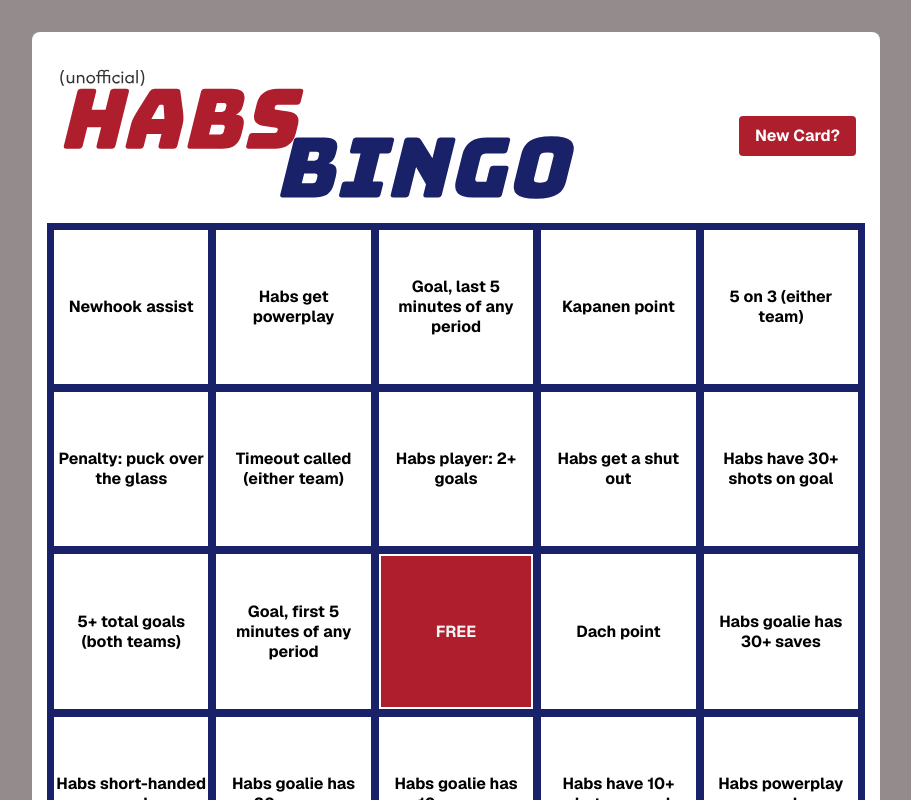
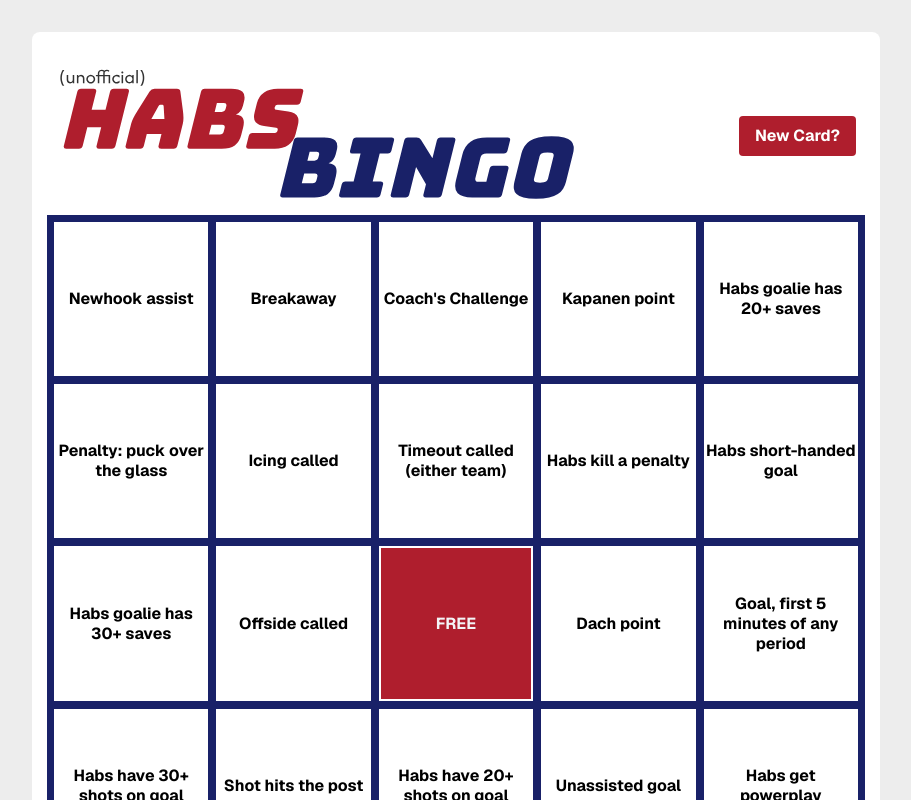
Before and after one commit to MauBrau/habs-bingo, a Next.js app: page / in a window 1280 px wide. Shown: the top 800 px of the page, without its empty margins (184-1095 px from the left). Built offline with nearby package versions, Linux system fonts and the light colour scheme.

Commit message:
Prettier bingo handling, more tile options

```diff
--- a/app/assets/bingo-board.json
+++ b/app/assets/bingo-board.json
@@ -145,6 +145,42 @@
             "type": "Generic"
         },
         {
+            "text": "Habs kill a penalty",
+            "type": "Generic"
+        },
+        {
+            "text": "Icing called",
+            "type": "Generic"
+        },
+        {
+            "text": "Fight",
+            "type": "Generic"
+        },
+        {
+            "text": "Offside called",
+            "type": "Generic"
+        },
+        {
+            "text": "Coach's Challenge",
+            "type": "Generic"
+        },
+        {
+            "text": "Habs score in the first",
+            "type": "Generic"
+        },
+        {
+            "text": "Habs score in the second",
+            "type": "Generic"
+        },
+        {
+            "text": "Shot hits the post",
+            "type": "Generic"
+        },
+        {
+            "text": "Breakaway",
+            "type": "Generic"
+        },
+        {
             "text": "Timeout called (either team)",
             "type": "Generic"
         },
--- a/app/components/BingoCard.tsx
+++ b/app/components/BingoCard.tsx
@@ -11,7 +11,7 @@
     TileStatus,
 } from "../interface/IBingoBoard";
 import Image from "next/image";
-import { Dialog, DialogTitle } from "@mui/material";
+import { Dialog, DialogActions, DialogTitle } from "@mui/material";
 import { useEffect, useState } from "react";
 import BingoBoardData from "../assets/bingo-board.json";
 
@@ -36,6 +36,7 @@
     const bingoOptions: BingoOptions = bingoData.bingoOptions;
     const [cardState, setCardState] = useState<boolean[][]>(BLANK_STATE);
     const [currentBingos, setCurrentBingos] = useState<number[][]>([]);
+    const [gotBingo, setGotBingo] = useState<boolean>(false);
 
     const [players, setPlayers] = useState<Player[]>(
         bingoData.players.filter(
@@ -45,7 +46,7 @@
         ),
     );
     const [tiles, setTiles] = useState<TileStatus[]>([]);
-    const [open, setOpen] = useState<boolean>(false);
+    const [openNewCardPrompt, setOpenNewCardPrompt] = useState<boolean>(false);
 
     let usedPlayersCount: number = 0,
         usedPenaltyCount: number = 0;
@@ -294,13 +295,11 @@
         newCardState[Math.floor(index / 5)][index % 5] = tiles[index].isChecked;
         setCardState(newCardState);
 
+        const isBingo: boolean = winChecker();
+        setGotBingo(isBingo);
+
         localStorage.setItem("tiles", JSON.stringify(tiles));
         localStorage.setItem("cardState", JSON.stringify(newCardState));
-
-        const isBingo: boolean = winChecker();
-        if (isBingo) {
-            alert("!!!!!!!!!! BINGO !!!!!!!!!!");
-        }
     };
 
     const clearOptions = () => {
@@ -337,20 +336,24 @@
     };
 
     const newCardConfirmation = () => {
-        setOpen(true);
+        setOpenNewCardPrompt(true);
     };
     const handleConfirm = () => {
         clearOptions();
         storeBoard();
-        setOpen(false);
+        setOpenNewCardPrompt(false);
     };
     const handleClose = () => {
-        setOpen(false);
+        setOpenNewCardPrompt(false);
+    };
+
+    const handleContinue = () => {
+        setGotBingo(false);
     };
 
     return tiles.length > 0 ? (
-        <div className="bg-white h-full sm:p-6 p-2 rounded-lg">
-            <div className="pb-4">
+        <div className="bg-white h-max sm:p-6 p-2 mb-4 rounded-lg">
+            <div>
                 <div className="flex flex-wrap items-center justify-between">
                     <Image
                         src="/unofficial-habs-bingo.svg"
@@ -359,6 +362,7 @@
                         height={150}
                         priority
                     />
+                    <div>
                         <button
                             onClick={newCardConfirmation}
                             className="bg-habs-red hover:bg-habs-blue text-white font-bold py-2 px-4 rounded cursor-pointer"
@@ -366,12 +370,13 @@
                             New Card?
                         </button>
                     </div>
+                </div>
                 <Dialog
-                    open={open}
+                    open={openNewCardPrompt}
                     onClose={handleClose}
-                    aria-labelledby="alert-dialog-title"
+                    aria-labelledby="alert-new-card-dialog-title"
                 >
-                    <DialogTitle id="alert-dialog-title">
+                    <DialogTitle id="alert-new-card-dialog-title">
                         Generate a new card?
                     </DialogTitle>
                     <div className="flex items-center justify-between p-6">
@@ -389,8 +394,25 @@
                         </button>
                     </div>
                 </Dialog>
+                <Dialog
+                    open={gotBingo}
+                >
+                    <div className="text-center font-bold text-habs-red p-4 text-2xl">
+                        BINGO
                     </div>
-            <div className="sm:aspect-square sm:w-200 grid grid-cols-5 grid-rows-5 gap-3">
+                    <DialogActions sx={{ justifyContent: "center" }}>
+                        <div className="flex items-center justify-between p-6">
+                            <button
+                                className="bg-habs-red hover:bg-habs-blue text-white font-bold py-2 px-4 rounded cursor-pointer"
+                                onClick={handleContinue}
+                            >
+                                Continue
+                            </button>
+                        </div>
+                    </DialogActions>
+                </Dialog>
+            </div>
+            <div className="sm:aspect-square sm:w-200 grid grid-cols-5 grid-rows-5 gap-3 mt-2">
                 {tiles.map((tile, index) => (
                     <BingoTile
                         key={index}
--- a/app/components/BingoTile.tsx
+++ b/app/components/BingoTile.tsx
@@ -26,7 +26,8 @@
             onClick={handleClick}
         >
             <p
-                className={`leading-5 ${isSelected ? 'text-gray-100' : 'text-black'} font-bold text-center group-hover:text-gray-100`}
+                className={`leading-5 ${isSelected ? "text-gray-100" : "text-black"} font-bold text-center group-hover:text-gray-100 wrap-anywhere hyphens-auto sm:hyphens-none `}
+                lang="en"
             >
                 {tile.text}
             </p>
--- a/app/globals.css
+++ b/app/globals.css
@@ -1,7 +1,7 @@
 @import "tailwindcss";
 
 :root {
-  --background: #948c8c;
+  --background: #ededed;
   --foreground: #171717;
   --outline: #7e7e7e;
   --habs-red: #AF1E2D;
@@ -22,7 +22,7 @@
 
 @media (prefers-color-scheme: dark) {
   :root {
-    --background: #948c8c;
+    --background: #ededed;
     --foreground: #ededed;
   }
 }
--- a/package.json
+++ b/package.json
@@ -10,6 +10,7 @@
   "dependencies": {
     "@emotion/react": "^11.14.0",
     "@emotion/styled": "^11.14.1",
+    "@mui/icons-material": "^7.3.9",
     "@mui/material": "^7.3.7",
     "next": "15.5.2",
     "react": "19.1.0",
```
Also changed, not shown: 1 other file (tests, documents, lock files or other folders). Lines whose indentation alone changed are shown as unchanged.
